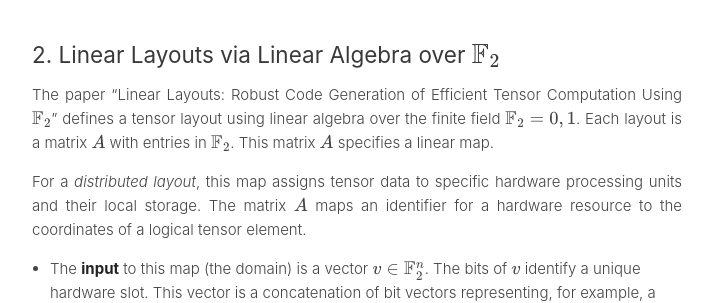
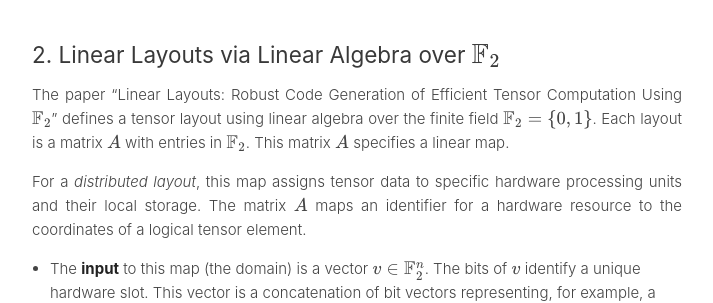
Before and after one commit to damek/damek.github.io, a Jekyll site: the page built from _random/linear-layouts,-triton,-and-linear-algebra-over-f_2.md, in a window 1280 px wide and 900 px high, scrolled down 891 px. Shown: the part 154-457 px from the top of the window, without its empty margins (283-996 px from the left). Built offline with Jekyll 4.4.1, drawn with Linux system fonts in a browser that asks for light colours.

Commit message:
latex errors

```diff
--- a/_random/linear-layouts,-triton,-and-linear-algebra-over-f_2.md
+++ b/_random/linear-layouts,-triton,-and-linear-algebra-over-f_2.md
@@ -22,7 +22,7 @@ Triton is a language and compiler, originally developed by OpenAI, for writing c
 
 ## 2. Linear Layouts via Linear Algebra over $\mathbb{F}_2$
 
-The paper "Linear Layouts: Robust Code Generation of Efficient Tensor Computation Using $\mathbb{F}_2$" defines a tensor layout using linear algebra over the finite field $\mathbb{F}_2 = \{0, 1\}$. Each layout is a matrix $A$ with entries in $\mathbb{F}_2$. This matrix $A$ specifies a linear map.
+The paper "Linear Layouts: Robust Code Generation of Efficient Tensor Computation Using $\mathbb{F}_2$" defines a tensor layout using linear algebra over the finite field $\mathbb{F}_2 = \\{0, 1\\}$. Each layout is a matrix $A$ with entries in $\mathbb{F}_2$. This matrix $A$ specifies a linear map.
 
 For a *distributed layout*, this map assigns tensor data to specific hardware processing units and their local storage. The matrix $A$ maps an identifier for a hardware resource to the coordinates of a logical tensor element.
 *   The **input** to this map (the domain) is a vector $v \in \mathbb{F}\_2^n$. The bits of $v$ identify a unique hardware slot. This vector is a concatenation of bit vectors representing, for example, a register index $v\_{\text{reg}}$, a thread index $v\_{\text{thr}}$, and a warp index $v\_{\text{wrp}}$, so $v = [v\_{\text{reg}} \| v\_{\text{thr}} \| v\_{\text{wrp}}]$.
```
Also changed, not shown: _random/basic-facts-about-policy-gradients.md (+1 -0 lines).
